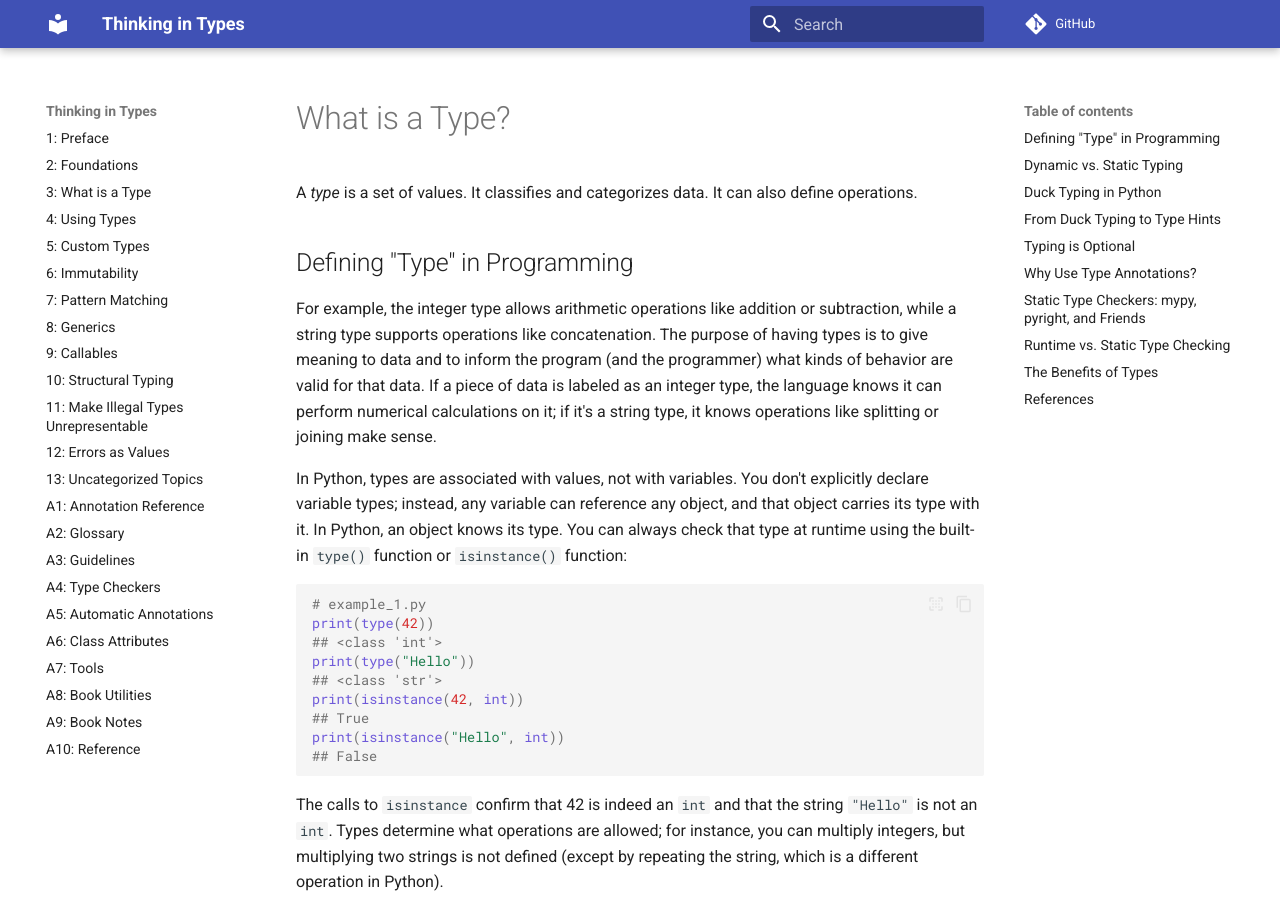
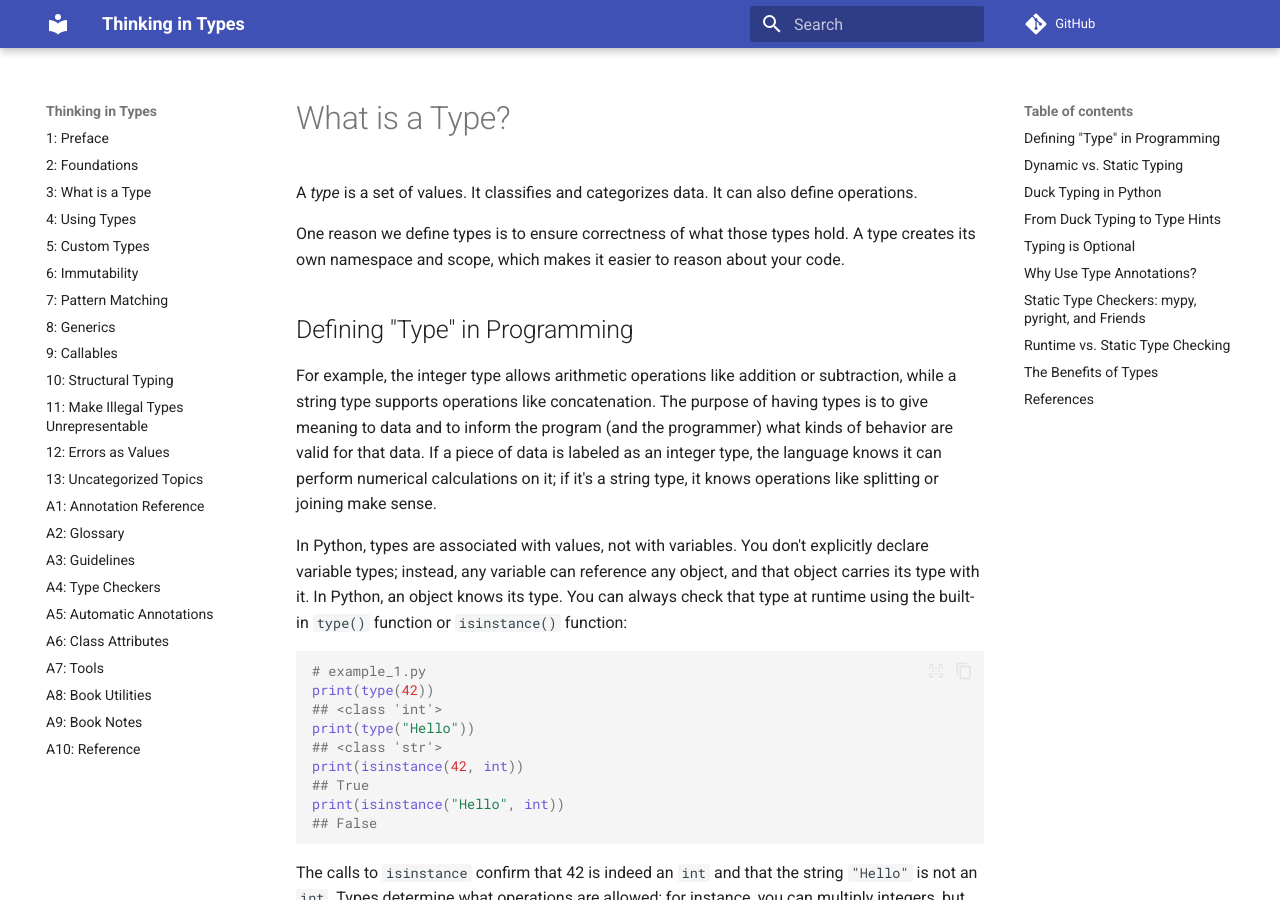
Before and after one commit to ThinkingInTypes/ThinkingInTypes.github.io, an MkDocs documentation site: the page built from Chapters/C03_What_is_a_Type.md, in a window 1280 px wide and 900 px high. Built offline with MkDocs 1.6.1 and Material for MkDocs 9.7.7, drawn with Linux system fonts in a browser that asks for light colours; comment, search, counter and statistics services are not loaded.

Commit message:
Update C03_What_is_a_Type.md

````diff
--- a/Chapters/C03_What_is_a_Type.md
+++ b/Chapters/C03_What_is_a_Type.md
@@ -3,6 +3,9 @@
 A _type_ is a set of values.
 It classifies and categorizes data.
 It can also define operations.
+
+One reason we define types is to ensure correctness of what those types hold.
+A type creates its own namespace and scope, which makes it easier to reason about your code.
 
 ## Defining "Type" in Programming
 
@@ -167,6 +170,7 @@ In code, you might handle this with try/except:
 ```python
 # example_5.py
 from example_4 import quacks
+
 ## Quack!
 ## I can quack, too!
 
````
